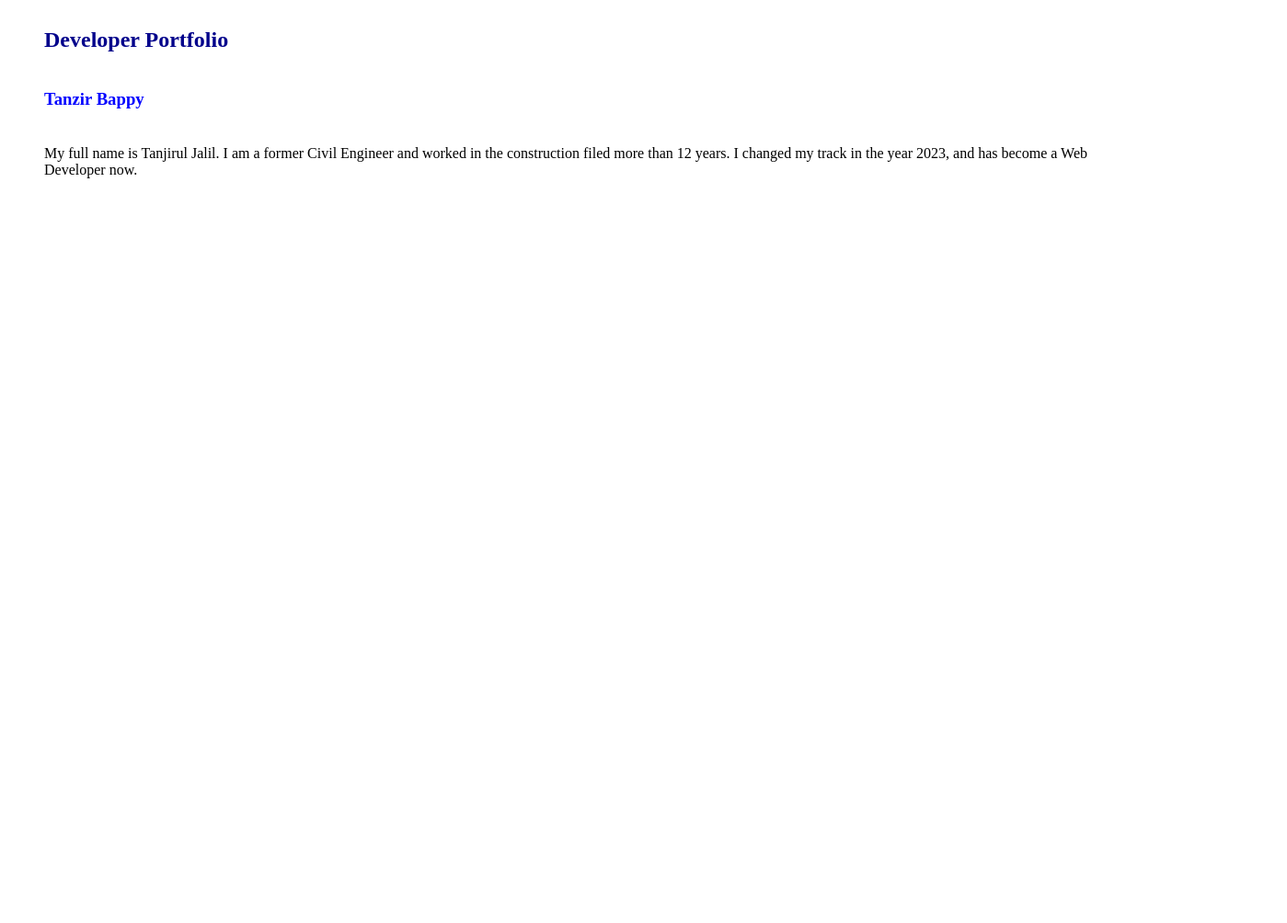
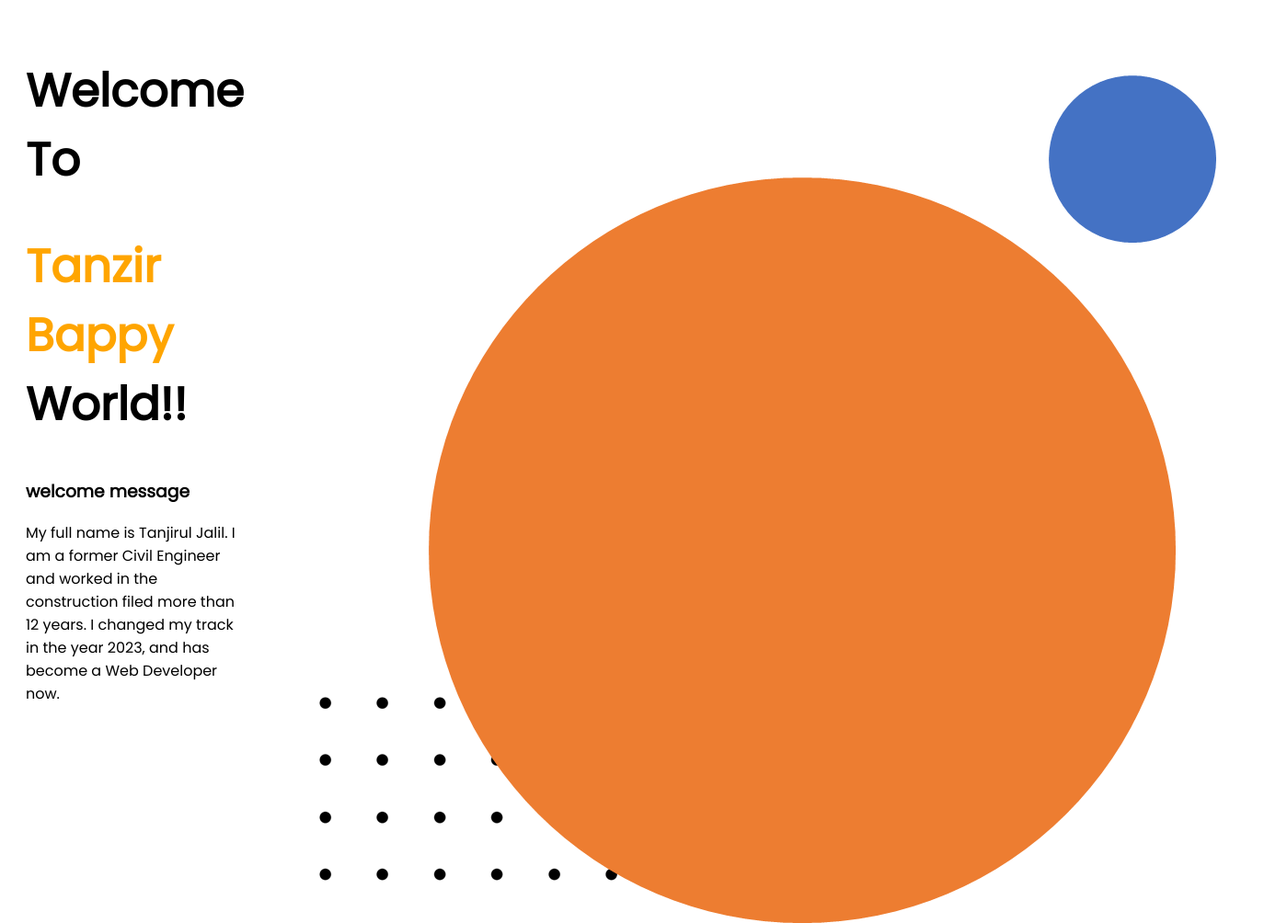
Before and after one commit to Tanjirul-Jalil/developer-portfolio, a plain HTML site: page index.html in a window 1280 px wide. Shown: the top 1004 px of the page at 92% size, 1399 px wide, since content can reach past the window. Before the commit the page ends 800 px from the top, so only its background shows below. Drawn offline with Linux system fonts and the light colour scheme.

Commit message:
Section-1 Added

```diff
--- a/index.html
+++ b/index.html
@@ -1,18 +1,31 @@
 <!DOCTYPE html>
 <html lang="en">
+
 <head>
     <meta charset="UTF-8">
     <meta http-equiv="X-UA-Compatible" content="IE=edge">
     <meta name="viewport" content="width=device-width, initial-scale=1.0">
     <title>Portfolio || Tanzir Bappy</title>
+    <link rel="preconnect" href="https://fonts.googleapis.com">
+    <link rel="preconnect" href="https://fonts.gstatic.com" crossorigin>
+    <link href="https://fonts.googleapis.com/css2?family=Poppins&display=swap" rel="stylesheet">
     <link rel="stylesheet" href="style.css">
 </head>
+
 <body>
-   <div>
-        <h2>Developer Portfolio</h2>
-        <h3>Tanzir Bappy</h3>
-        <p>My full name is Tanjirul Jalil. I am a former Civil Engineer and worked in the construction filed more than 12 years. I changed my track in the year 2023, and has become a Web Developer now.</p>
-   </div>
+    <section class="section-1">
+        <div>
+            <h1>Welcome To</h1>
+            <h1> <span class="orange-color">Tanzir Bappy</span> World!!</h1>
+            <h3>welcome message</h3>
+            <p>My full name is Tanjirul Jalil. I am a former Civil Engineer and worked in the construction filed more
+                than 12 years. I changed my track in the year 2023, and has become a Web Developer now.</p>
+        </div>
+        <div>
+            <img src="images/section-1.PNG" alt="">
+        </div>
+    </section>
 
 </body>
+
 </html>
--- a/style.css
+++ b/style.css
@@ -1,17 +1,24 @@
-div{
-    margin: 20px 30px 10px;
+body {
+    font-family: 'Poppins', sans-serif;
 }
 
-h2{
-    color: darkblue;
-    padding: 10px;
+h1 {
+    font-size: 50px;
 }
 
-h3{
-    color:blue;
-    padding: 10px;
+.orange-color {
+    color: orange;
 }
-p{
-    text-size-adjust: 20px;
-    padding: 10px;
+
+section {
+    display: flex;
+    margin: 20px;
 }
+
+.half-width {
+    width: 50%;
+}
+
+.half-width img {
+    width: 20%;
+}
```
Also changed, not shown: images/Presentation1/Slide1.PNG (added), images/Presentation1/Slide2.PNG (added), images/Presentation1/Slide3.PNG (added), images/Presentation1/Slide4.PNG (added), images/header-banner.jpg (added), images/section-1.PNG (added), images/section-2.PNG (added), images/side-image-1.jpg (added), images/side-image-2.jpg (added).
